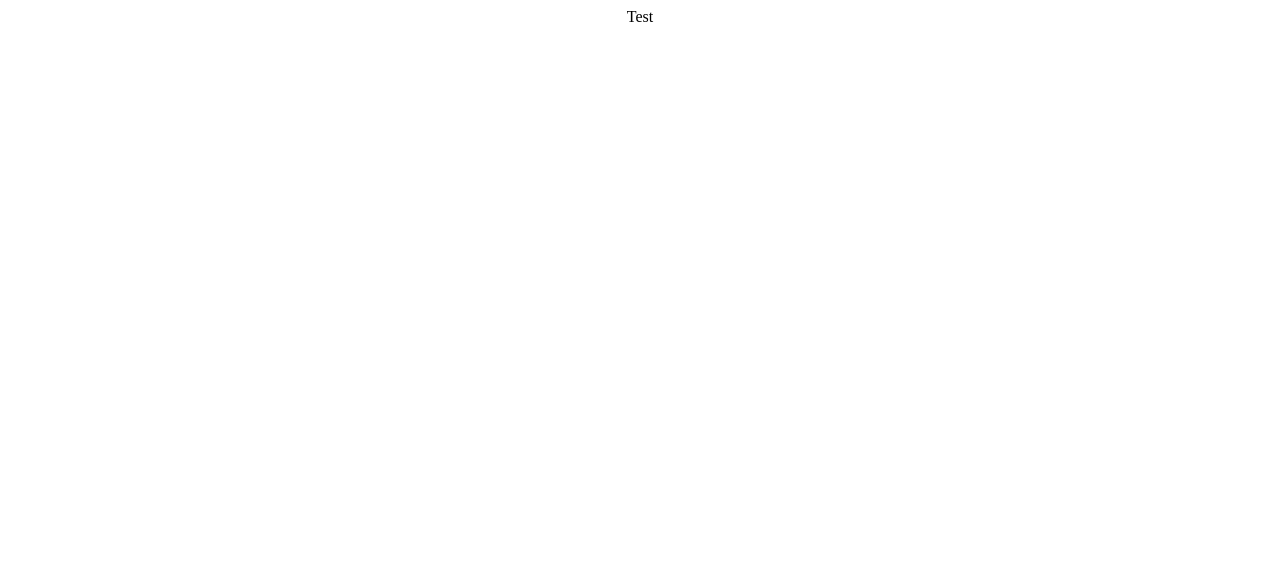
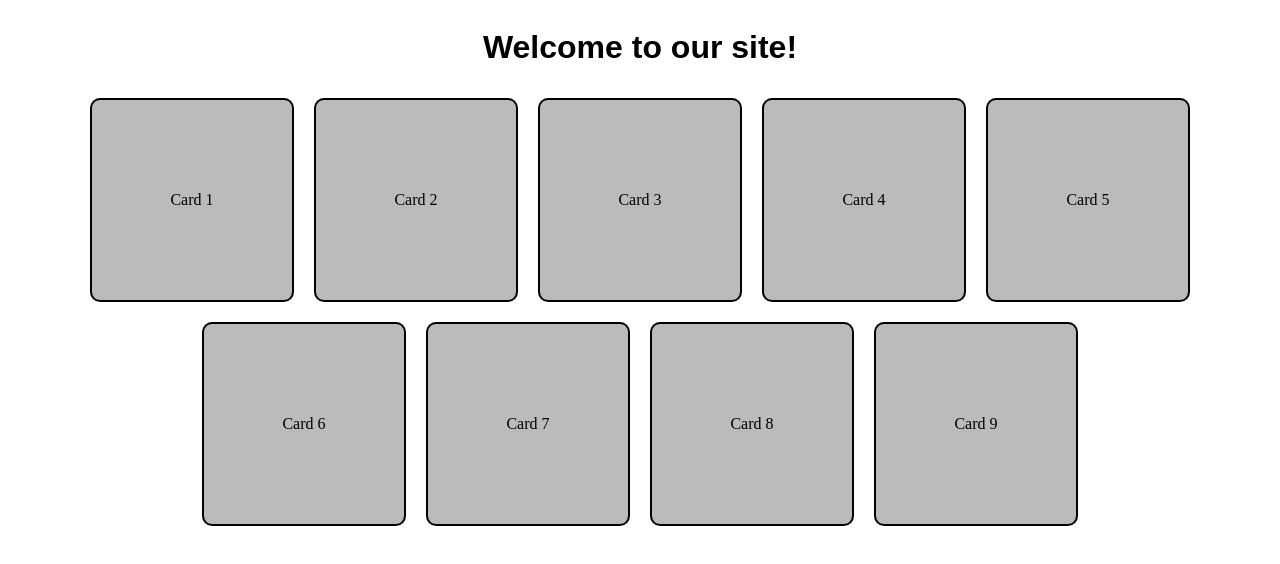
Before and after one commit to jacoblurie29/cpp-workshops, a React (Vite) app: page / in a window 1280 px wide. Shown: the top 564 px of the page. Built offline with nearby package versions, Linux system fonts and the light colour scheme.

Commit message:
Added content to site

```diff
--- a/package.json
+++ b/package.json
@@ -9,6 +9,7 @@
     "lint": "eslint src --ext ts,tsx --report-unused-disable-directives --max-warnings 0",
     "prettier:format": "prettier --write .",
     "prettier:check": "prettier --check .",
+    "typescript:check": "tsc --noEmit",
     "prepare": "husky install"
   },
   "dependencies": {
--- a/src/App.module.css
+++ b/src/App.module.css
@@ -4,3 +4,27 @@
   align-items: center;
   justify-content: center;
 }
+
+.header {
+  font-family: Arial, Helvetica, sans-serif;
+  font-size: 2rem;
+  font-weight: bold;
+}
+
+.cardContainer {
+  display: flex;
+  flex-wrap: wrap;
+  justify-content: center;
+}
+
+.card {
+  height: 200px;
+  width: 200px;
+  background-color: lightblue;
+  border: 2px solid black;
+  border-radius: 10px;
+  margin: 10px;
+  display: flex;
+  justify-content: center;
+  align-items: center;
+}
--- a/src/App.tsx
+++ b/src/App.tsx
@@ -1,7 +1,38 @@
 import styles from "./App.module.css";
 
-function App() {
-  return <div className={styles.mainContainer}>Test</div>;
-}
+const App = () => (
+  <div className={styles.mainContainer}>
+    <h1 className={styles.header}>Welcome to our site!</h1>
+    <div className={styles.cardContainer}>
+      <div className={styles.card} style={{ backgroundColor: "#BBBBBB" }}>
+        Card 1
+      </div>
+      <div className={styles.card} style={{ backgroundColor: "#BBBBBB" }}>
+        Card 2
+      </div>
+      <div className={styles.card} style={{ backgroundColor: "#BBBBBB" }}>
+        Card 3
+      </div>
+      <div className={styles.card} style={{ backgroundColor: "#BBBBBB" }}>
+        Card 4
+      </div>
+      <div className={styles.card} style={{ backgroundColor: "#BBBBBB" }}>
+        Card 5
+      </div>
+      <div className={styles.card} style={{ backgroundColor: "#BBBBBB" }}>
+        Card 6
+      </div>
+      <div className={styles.card} style={{ backgroundColor: "#BBBBBB" }}>
+        Card 7
+      </div>
+      <div className={styles.card} style={{ backgroundColor: "#BBBBBB" }}>
+        Card 8
+      </div>
+      <div className={styles.card} style={{ backgroundColor: "#BBBBBB" }}>
+        Card 9
+      </div>
+    </div>
+  </div>
+);
 
 export default App;
```
